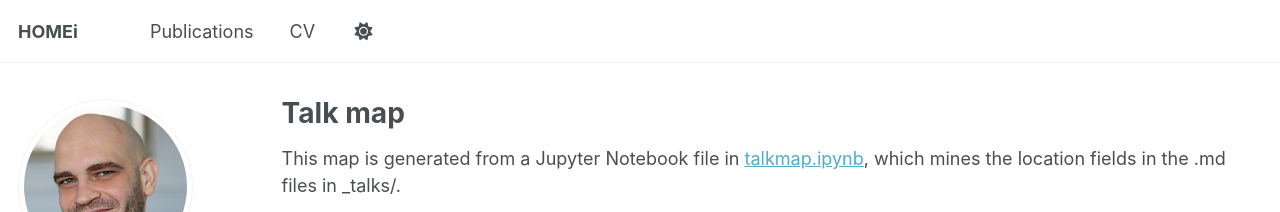
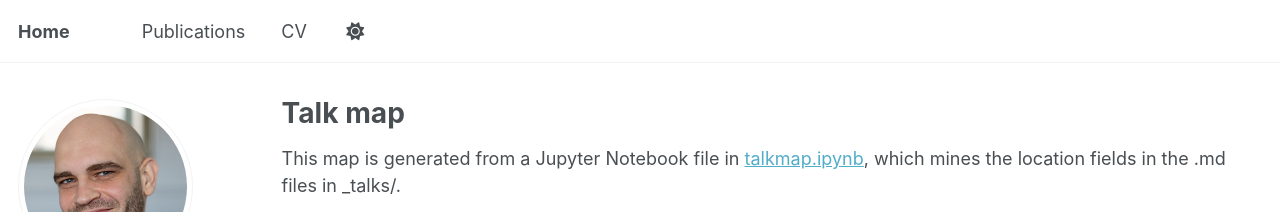
Before and after one commit to kbolbotowski/kbolbotowski.github.io, a Jekyll site: the page built from _pages/talkmap.html, in a window 1280 px wide. Shown: the top 212 px of the page. Built offline with Jekyll 4.4.1, drawn with Linux system fonts in a browser that asks for light colours; a style sheet for code colours, icons or effects is not loaded.

Commit message:
Update _config.yml

```diff
--- a/_config.yml
+++ b/_config.yml
@@ -9,7 +9,7 @@
 # Basic Site Settings
 locale                   : "en-US"
 site_theme               : "default" # The available themes options are "default", "air", "sunrise", "mint", "dirt" and "contrast"
-title                    : "HOMEi"
+title                    : "Home"
 title_separator          : "-"
 name                     : &name "Karol Bołbotowski"
 description              : &description "Your Name's academic portfolio"   # Update this with a general description of your site, this is the default if not overridden by a page
```
